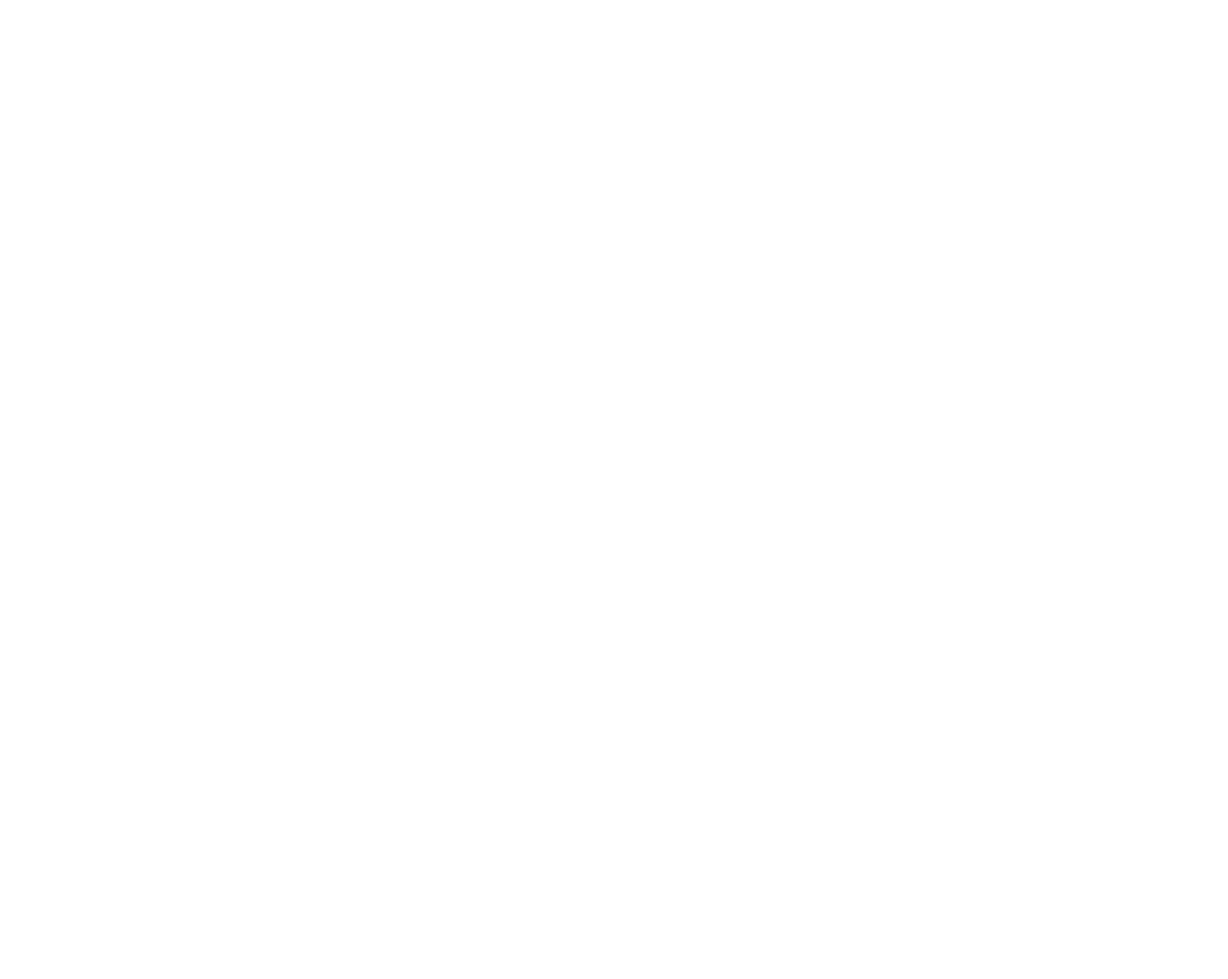
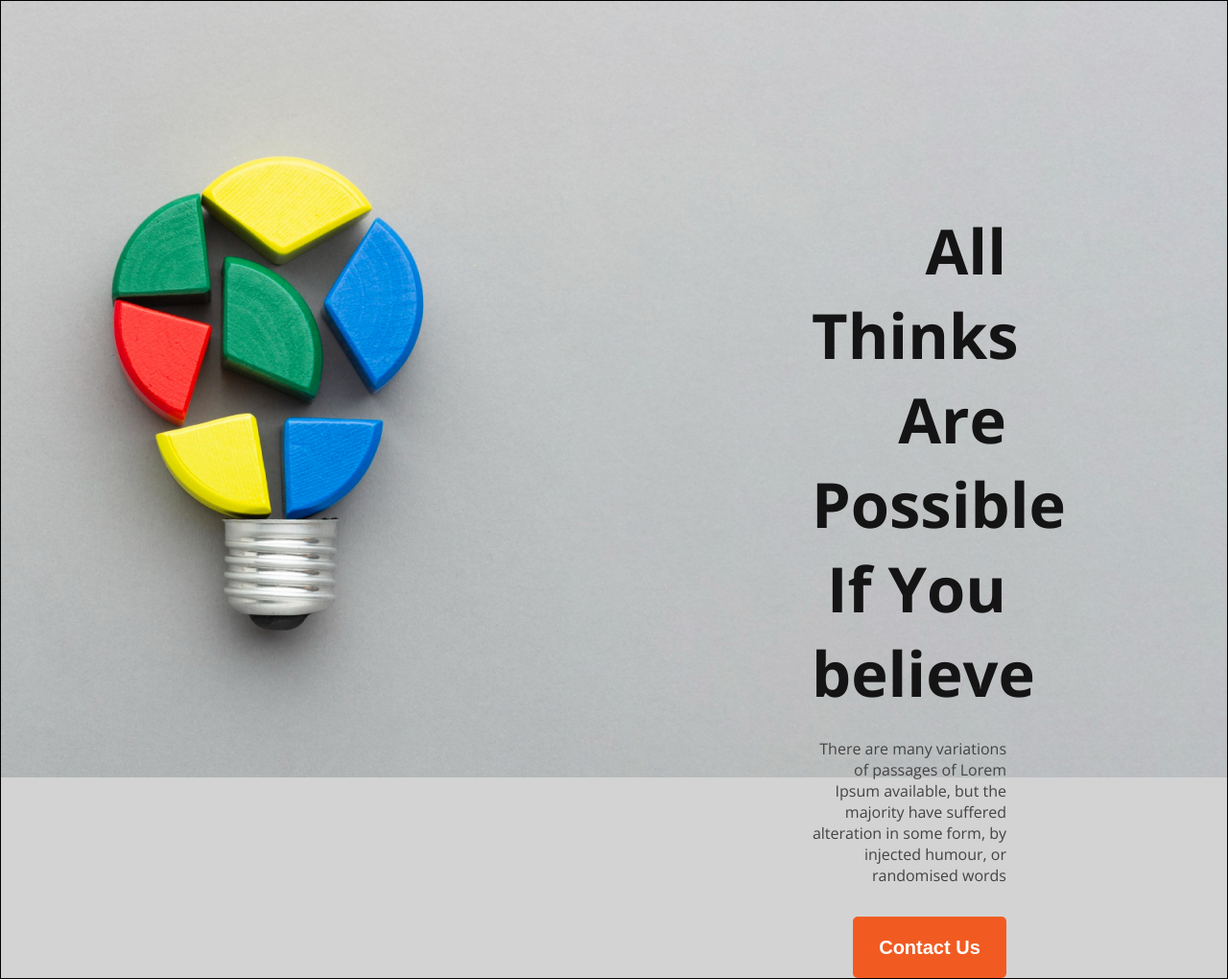
Before and after one commit to RafiKK98/new-year-new-me-practice, a plain HTML site: page index.html in a window 1280 px wide. Shown: the whole page at 96% size. Before the commit the page ends 800 px from the top, so only its background shows below. Drawn offline with nearby package versions, Linux system fonts and the light colour scheme.

Commit message:
added banner section

```diff
--- a/index.html
+++ b/index.html
@@ -4,10 +4,22 @@
     <meta charset="UTF-8">
     <meta name="viewport" content="width=device-width, initial-scale=1.0">
     <title>New Year New Me</title>
+    <link rel="preconnect" href="https://fonts.googleapis.com">
+    <link rel="preconnect" href="https://fonts.gstatic.com" crossorigin>
+    <link href="https://fonts.googleapis.com/css2?family=Open+Sans:wght@400;700;800&display=swap" rel="stylesheet">
+    <link rel="stylesheet" href="styles/main.css">
 </head>
 <body>
-    <header>
-
+    <header class="header">
+        <div class="header-container">
+            <h1 class="header-title">All Thinks Are Possible If You believe</h1>
+            <p class="header-description">
+                There are many variations of passages of Lorem Ipsum available,
+                but the majority have suffered alteration in some form, by
+                injected humour, or randomised words
+            </p>
+            <button class="header-contact-button">Contact Us</button>
+        </div>
     </header>
     <main>
 
--- a/styles/main.css
+++ b/styles/main.css
@@ -0,0 +1,43 @@
+* {
+    margin: 0;
+    padding: 0;
+    box-sizing: border-box;
+}
+.header {
+    border: 1px solid #000;
+    background: url('/images/banner/banner2.png'), lightgray 50% / cover no-repeat;
+    background-repeat: no-repeat;
+    max-width: 1600px;
+    min-height: 809px;
+    text-align: right;
+}
+.header-container {
+    font-family: 'Open Sans';
+    margin-top: 216px;
+    margin-right: 230px;
+    margin-left: 845px;
+}
+.header-title {
+    color: #151414;
+    text-align: right;
+    font-size: 65px;
+    font-weight: 700;
+}
+.header-description {
+    margin-top: 24px;
+    color: #444343;
+    text-align: right;
+    font-size: 16px;
+    font-weight: 400;
+}
+.header-contact-button {
+    margin-top: 32px;
+    width: 160px;
+    height: 64px;
+    border: 0;
+    border-radius: 5px;
+    background: #F15B22;
+    color: #FFF;
+    font-size: 20px;
+    font-weight: 600;
+}
```
